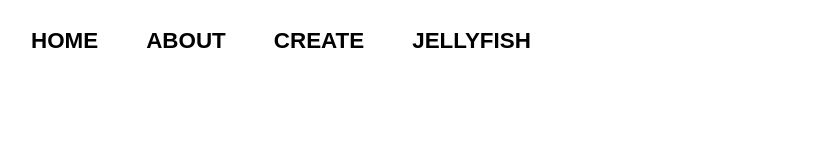
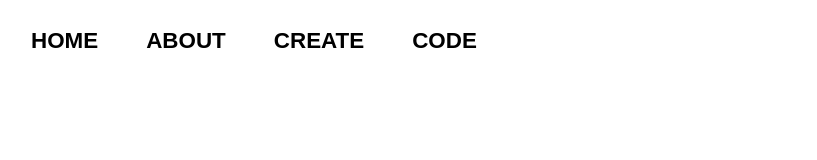
Before and after one commit to daviskeene/Hotplotit, a React (Create React App) app: page / in a window 1280 px wide. Shown: the top 160 px of the page, without its empty margins (65-882 px from the left). Built offline with nearby package versions, Linux system fonts and the light colour scheme.

Commit message:
update: remove jf link, replace with link to code

```diff
--- a/src/components/header.js
+++ b/src/components/header.js
@@ -23,7 +23,7 @@ const Navbar = (props) => {
             <a href="/">Home</a>
             <a href="about">About</a>
             <a href="/create">Create</a>
-            <a href="https://jellyfish.co">Jellyfish</a>
+            <a href="https://github.com/daviskeene/Hotplotit">Code</a>
           </NavLinks>
         </FlexContainer>
       </NavBar>
```
